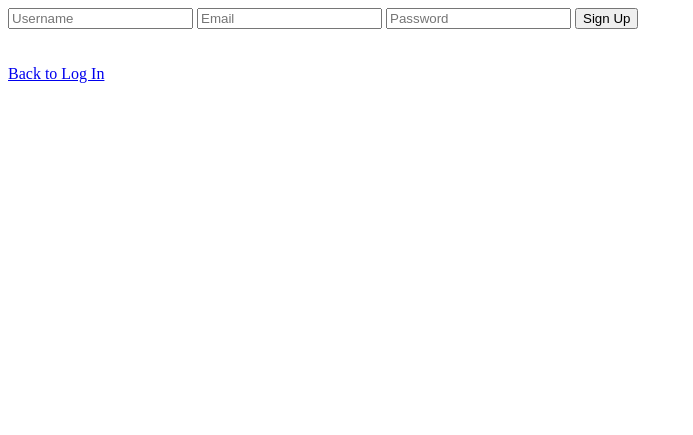
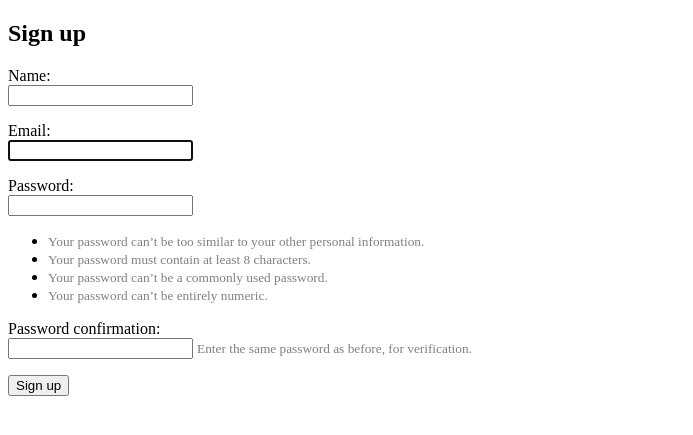
Before and after one commit to LiliyaSemenenko/profiles-rest-api, a Django app: page /users/signup in a window 1280 px wide. Shown: the top 435 px of the page, without its empty margins (0-693 px from the left). Run offline with Django 4.2, Linux system fonts and the light colour scheme.

Commit message:
Completed signup feature for users

```diff
--- a/users/forms.py
+++ b/users/forms.py
@@ -1,10 +1,18 @@
-from django import forms
-from django.contrib.auth.forms import UserCreationForm
+# from django import forms
+# from django.contrib.auth.forms import UserCreationForm
 from profiles_api.models import UserProfile
 
-class SignupForm(UserCreationForm):
-    email = forms.EmailField()
+# class SignupForm(UserCreationForm):
+#     email = forms.EmailField()
 
+#     class Meta:
+#         model = UserProfile
+#         fields = ('email', 'name', 'password')
+
+# from django.contrib.auth.models import User
+from django.contrib.auth.forms import UserCreationForm
+
+class SignUpForm(UserCreationForm):
     class Meta:
         model = UserProfile
-        fields = ('email', 'name', 'password')
+        fields = ('name', 'email', 'password1', 'password2')
--- a/users/templates/users/login.html
+++ b/users/templates/users/login.html
@@ -1,9 +1,11 @@
 {% extends "users/layout.html" %}
 
 {% block body %}
+    <br>
     {% if message %}
         <div>{{ message }}</div>
     {% endif %}
+    <br> <br>
 
     <form action="{% url 'login' %}" method="post">
         {% csrf_token %} <!-- security tocken -->
--- a/users/templates/users/signup.html
+++ b/users/templates/users/signup.html
@@ -1,20 +1,30 @@
 {% extends "users/layout.html" %}
 
+
+
 {% block body %}
-    {% if message %}
-        <div>{{ message }}</div>
-    {% endif %}
 
+<h2>Sign up</h2>
     <form action="{% url 'signup' %}" method="post">
-        {% csrf_token %}
-        <input type="text" name="username" placeholder="Username">
-        <input type="text" name="email" placeholder="Email">
-        <input type="password" name="password" placeholder="Password">
-        <input type="submit" value="Sign Up">
-    </form>
 
-    <br> <br>
+    {% csrf_token %}
 
-    <a href="{% url 'login' %}">Back to Log In</a>
+    {% for field in form %}
+      <p>
+        {{ field.label_tag }}<br>
+        {{ field }}
+
+        {% if field.help_text %}
+          <small style="color: grey">{{ field.help_text }}</small>
+        {% endif %}
+
+        {% for error in field.errors %}
+          <p style="color: red">{{ error }}</p>
+        {% endfor %}
+      </p>
+    {% endfor %}
+
+    <button type="submit">Sign up</button>
+  </form>
 
 {% endblock %}
--- a/users/views.py
+++ b/users/views.py
@@ -1,19 +1,11 @@
-from django.contrib import messages
-
-
-#######################################################################################################
-
-
 from django.shortcuts import render
 from django.http import HttpResponseRedirect
 from django.urls import reverse
 
 # Additional imports we'll need:
-from django.contrib.auth import authenticate, login, logout
-# "authenticate" checks if username and password are correct
+from django.contrib.auth import authenticate, login, logout     # "authenticate" checks if username and password are correct
 
-from django.contrib.auth.models import User
-
+from .forms import SignUpForm
 
 
 # displays info about currently signed in users (if they successfully log in)
@@ -52,40 +44,21 @@ def logout_view(request):
             })
 
 
-# from django.contrib.auth.models import User
-# from django.contrib import messages
-# from django.db import IntegrityError
-
-# def signup_view(request):
-#     if request.method == 'POST':
-#         username = request.POST.get('username')
-#         email = request.POST.get("email")
-#         password = request.POST.get('password')
-
-#         try:
-#             user = authenticate(request, username=username, email=email, password=password)
-#             messages.success(request, 'User registered successfully. You can now log in.')
-#             # login(request, user)
-#             return render(request, "users/profile.html") # render this template
-
-#         except IntegrityError: # occurs if you attempt to create a user with a username that already exists in the database
-#             messages.error(request, 'Username is already taken. Please choose a different one.')
-
-#     return render(request, 'users/signup.html')
-
-
-from django.shortcuts import render, redirect
-from django.contrib import messages
-from .forms import SignupForm
-
 def signup_view(request):
     if request.method == 'POST':
-        form = SignupForm(request.POST)
+        form = SignUpForm(request.POST)
         if form.is_valid():
-            form.save()
-            messages.success(request, 'Signup successful! You can now login.')
-            return redirect('login')  # Replace 'login' with the URL name of your login page
+            user = form.save()
+            user.refresh_from_db()
+            # load the profile instance created by the signal
+            user.save()
+
+            # After successful registration
+            message = "Registration was completed successfully. Please log in."
+
+            # redirect user to login page with a message
+            return render(request, 'users/login.html', {'message': message})
+
     else:
-        form = SignupForm()
-
+        form = SignUpForm()
     return render(request, 'users/signup.html', {'form': form})
```
